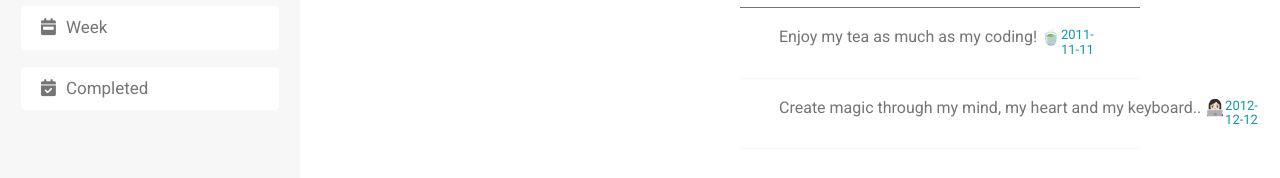
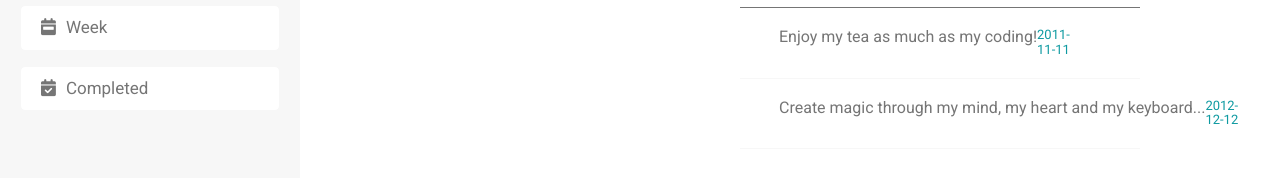
Before and after one commit to clu23/Todo-list, a website built with webpack: page dist/index.html in a window 1280 px wide. Shown: the part 216-394 px from the top of the page. Built offline with nearby package versions, Linux system fonts and the light colour scheme.

```diff
--- a/src/dom-manip.js
+++ b/src/dom-manip.js
@@ -288,7 +288,7 @@
               continue; // If task isn't for today - skip it
             }
 
-            // If clicked on Menu link "Week" CLICKED ON MENU LINK 'WEEK'
+            // If clicked on Menu link "Week"
           } else if (menuTitle === 'week') {
             const dateOfToday = parseISO(todayDate);
             const dateOfTask = parseISO(projects.projectsList[i].tasks[j].date)
--- a/src/projects.js
+++ b/src/projects.js
@@ -3,7 +3,7 @@
 const projects = (() => {
   let projectsList = [];
 
-  // GET DEFAULT PROJECTS AND TASKS FROM LOCAL STORAGE
+  // Get default projects and tasks from local storage
   if (localStorage.getItem('projects') === null) {
     projectsList = [
       {
@@ -12,7 +12,7 @@
         description:'An important project',
         tasks: [
           {
-            title: 'Enjoy my tea as much as my coding! 🍵',
+            title: 'Enjoy my tea as much as my coding! ',
             description: 'Longer description of my demo task, just to show you this surprisingly nice scrollbar and amazingly cute kitty ฅ(^◉ᴥ◉^)ฅ',
             date: '2011-11-11',
             priority: 'low',
@@ -28,7 +28,7 @@
         description:'Another important project',
         tasks: [
           {
-            title: 'Create magic through my mind, my heart and my keyboard.. 👩🏻‍💻',
+            title: 'Create magic through my mind, my heart and my keyboard...',
             description: 'Another longer description of my demo task, just to show you this surprisingly nice scrollbar and cute little birdie ϵ( ‘Θ’ )϶♪♫',
             date: '2012-12-12',
             priority: 'high',
```
Also changed, not shown: dist/index.html, dist/main.js.
